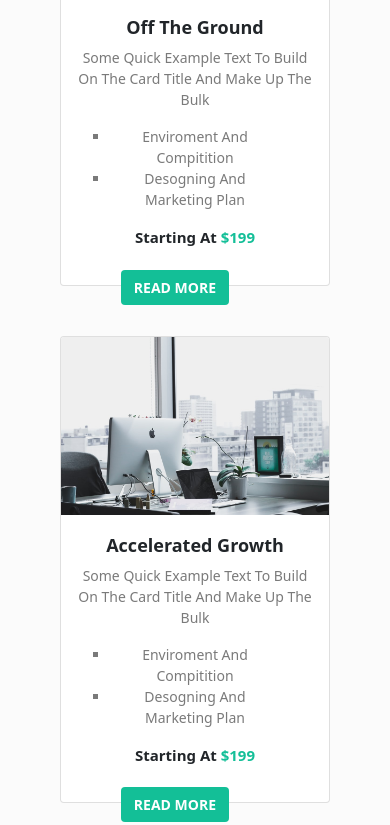
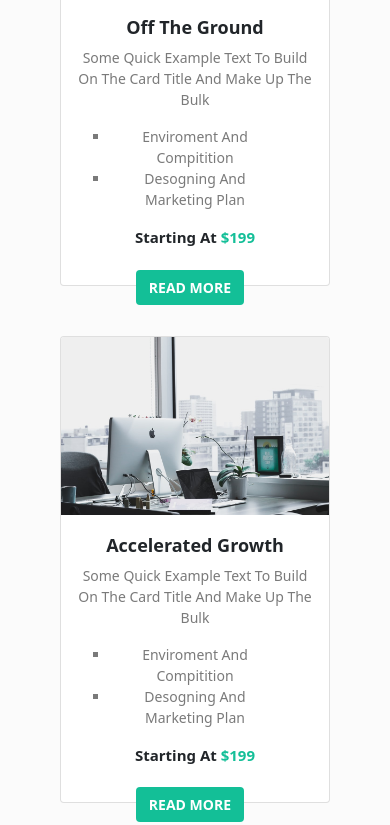
Before and after one commit to sourav-bytes/business, a plain HTML site: page index.html in a window 390 px wide. Shown: the part 2757-3582 px from the top of the page. Drawn offline with Linux system fonts and the light colour scheme.

Commit message:
Update project6.css

```diff
--- a/project6.css
+++ b/project6.css
@@ -429,7 +429,7 @@ Padding: 0px ! Important;
             background: #13BF97;
             color: white;
             position: absolute;
-            right: 100px !important;
+            right: 85px !important;
 
         }
 
```
